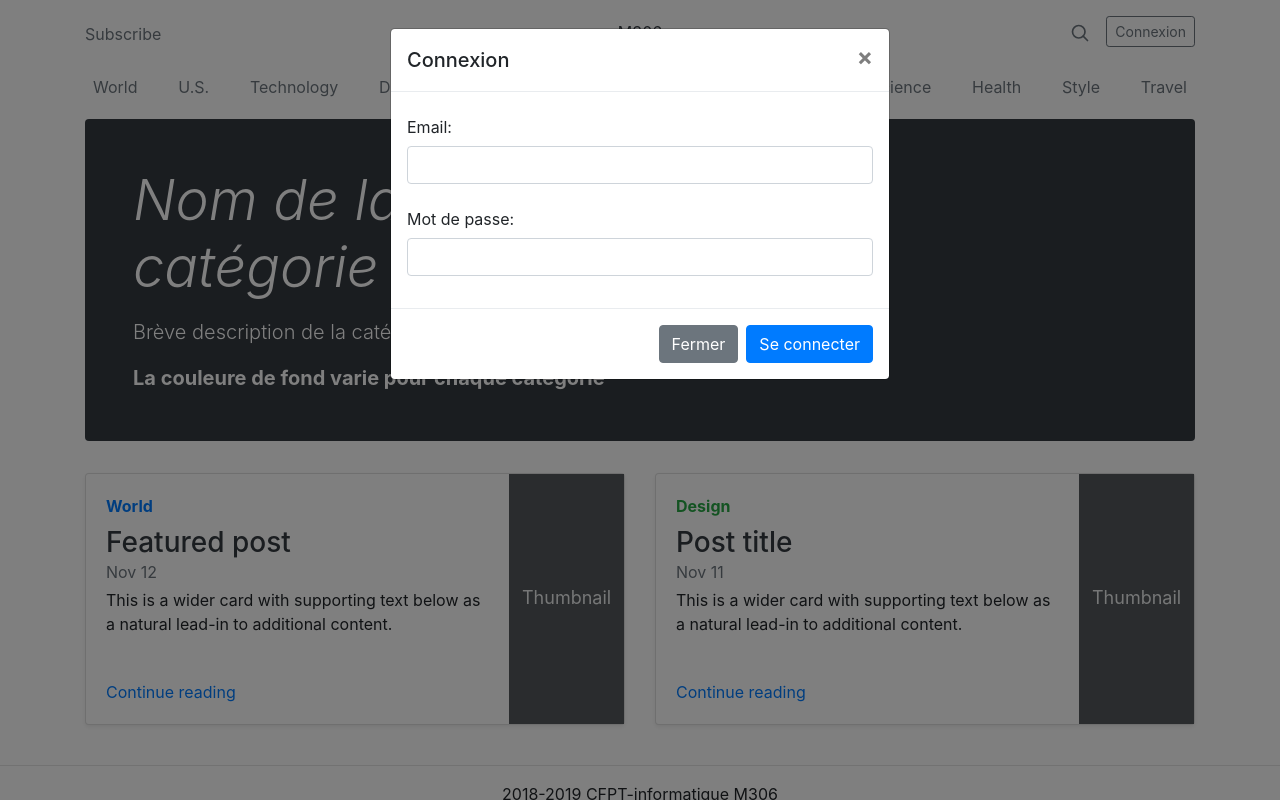
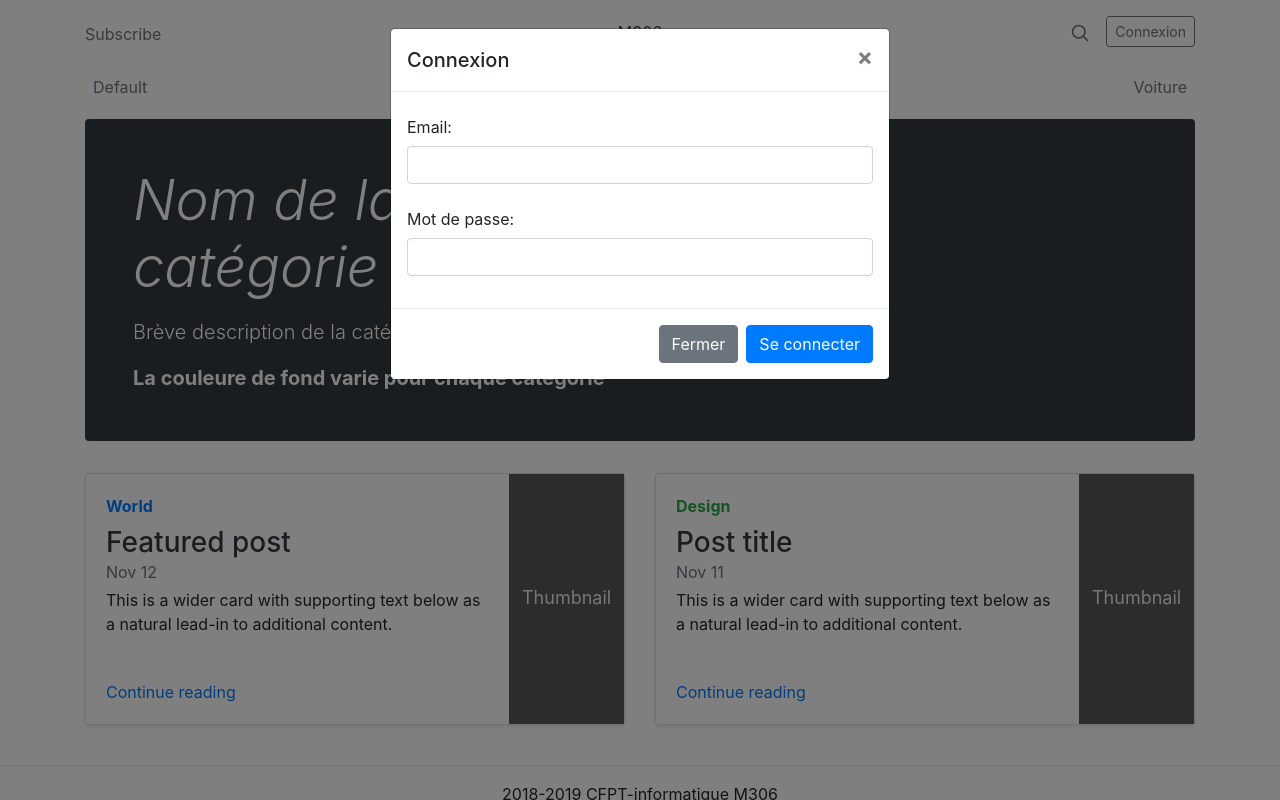
Before and after one commit to bryan2424/M306, a PHP site: page / in a window 1280 px wide. Run offline with PHP 8.4, Linux system fonts and the light colour scheme; data comes from the database, SQL or seed files in the repository; some libraries are stand-ins or nearby versions.

Commit message:
Navigation venant de la base

```diff
--- a/bdd.php
+++ b/bdd.php
@@ -1,4 +1,5 @@
 <?php
+
 /*
   Auteur: Loïc Burnand
   Projet: M306 - Site d'annonces
@@ -7,7 +8,7 @@
 
   Description de la page:
   C'est la page gérant la connexion à la base de donnée.
-*/
+ */
 DEFINE('SERVER', 'localhost');
 DEFINE('PORT', '');
 DEFINE('PSEUDO', 'root');
@@ -15,13 +16,12 @@ DEFINE('PWD', '');
 DEFINE('DB_NAME', 'M306');
 
 // Connecte la base de données
-function connectDB()
-{
+function connectDB() {
     static $db = null;
     if ($db === null) {
         try {
             $pdo_options[PDO::ATTR_ERRMODE] = PDO::ERRMODE_EXCEPTION;
-            $db = new PDO("mysql:host=". SERVER .";port=". PORT .";dbname=". DB_NAME, PSEUDO, PWD, $pdo_options);
+            $db = new PDO("mysql:host=" . SERVER . ";port=" . PORT . ";dbname=" . DB_NAME, PSEUDO, PWD, $pdo_options);
             $db->exec('SET CHARACTER SET utf8');
         } catch (Exception $exc) {
             throw $exc;
@@ -32,15 +32,13 @@ function connectDB()
 
 //Récupère toutes les annonces sans tri
 // renvoie un tableau contenant des objets Annonces
-function getAllAnnonces()
-{
+function getAllAnnonces() {
     $annonces = [];
     $db = connectDB();
     $query = $db->prepare('SELECT Name, Description, Prix, IdUser, IdType FROM ANNONCES');
     if ($result = $query->execute()) {
         $i = 0;
-        foreach ($result as $annonce)
-        {
+        foreach ($result as $annonce) {
             $annonces[$i] = new Annonce();
             $annonces[$i]->Name = (isset($annonce['Name']) ? $annonce['Name'] : NULL);
             $annonces[$i]->Description = (isset($annonce['Description']) ? $annonce['Description'] : NULL);
@@ -50,46 +48,40 @@ function getAllAnnonces()
             $i++;
         }
         return $annonces;
-    }
-    else {
+    } else {
         return false;
     }
 }
 
 //récupère tous les types
 //renvoie un tableau contenant des objets Type
-function getAllTypes()
-{
+function getAllTypes() {
     $Types = [];
     $db = connectDB();
     $query = $db->prepare('SELECT IdType, Name FROM TYPES');
     if ($result = $query->execute()) {
         $i = 0;
-        foreach ($result as $Type)
-        {
+        foreach ($result as $Type) {
             $Types[$i] = new Type();
             $Types[$i]->IdType = (isset($Type['IdType']) ? $Type['IdType'] : NULL);
             $Types[$i]->Name = (isset($Type['Name']) ? $Type['Name'] : NULL);
             $i++;
         }
         return $Types;
-    }
-    else {
+    } else {
         return false;
     }
 }
 
 //récupère l'id, le pseudo et l'email de tous les utilisateurs
 //renvoie un tableau contenant des objets User
-function getAllUsers()
-{
+function getAllUsers() {
     $Users = [];
     $db = connectDB();
     $query = $db->prepare('SELECT IdUser, Pseudo, Email FROM USERS');
     if ($result = $query->execute()) {
         $i = 0;
-        foreach ($result as $User)
-        {
+        foreach ($result as $User) {
             $Users[$i] = new User();
             $Users[$i]->IdUser = (isset($User['IdUser']) ? $User['IdUser'] : NULL);
             $Users[$i]->Pseudo = (isset($User['Pseudo']) ? $User['Pseudo'] : NULL);
@@ -97,8 +89,19 @@ function getAllUsers()
             $i++;
         }
         return $Users;
-    }
-    else {
+    } else {
         return false;
     }
 }
+
+function getTypes() {
+    try {
+        $db = connectDB();
+        $query = $db->prepare('SELECT IdType, Name FROM TYPES');
+        $query->execute();
+        $resultat = $query->fetchAll(PDO::FETCH_ASSOC);
+        return $resultat;
+    } catch (Exception $e) {
+        die('Erreur : ' . $e->getMessage());
+    }
+}
--- a/navigation.php
+++ b/navigation.php
@@ -1,18 +1,26 @@
-<?php ?>
+<?php
+/*
+Projet: M306 - Annonces
+Description: Navigation
+Auteur: Jacot-dit-Montandon Ludovic
+Version: 1.0
+Date: 2018-19
+*/
+require_once 'bdd.php';
+
+?>
 
 <div class="nav-scroller py-1 mb-2">
     <nav class="nav d-flex justify-content-between">
-        <a class="p-2 text-muted" href="#">World</a>
-        <a class="p-2 text-muted" href="#">U.S.</a>
-        <a class="p-2 text-muted" href="#">Technology</a>
-        <a class="p-2 text-muted" href="#">Design</a>
-        <a class="p-2 text-muted" href="#">Culture</a>
-        <a class="p-2 text-muted" href="#">Business</a>
-        <a class="p-2 text-muted" href="#">Politics</a>
-        <a class="p-2 text-muted" href="#">Opinion</a>
-        <a class="p-2 text-muted" href="#">Science</a>
-        <a class="p-2 text-muted" href="#">Health</a>
-        <a class="p-2 text-muted" href="#">Style</a>
-        <a class="p-2 text-muted" href="#">Travel</a>
+        <?php
+        //La variable $arrCategory contient les champs de la table
+        $arrTypes = getTypes();
+        //Pour chaques catégories, un lien est créé avec un paramètre sur la page index
+        foreach($arrTypes as $types)
+        {
+        echo '<a class="p-2 text-muted" href="index.php?types="'. $types["IdType"] .'>'. $types["Name"] .'</a>';
+        }
+
+        ?>
     </nav>
 </div>
```
